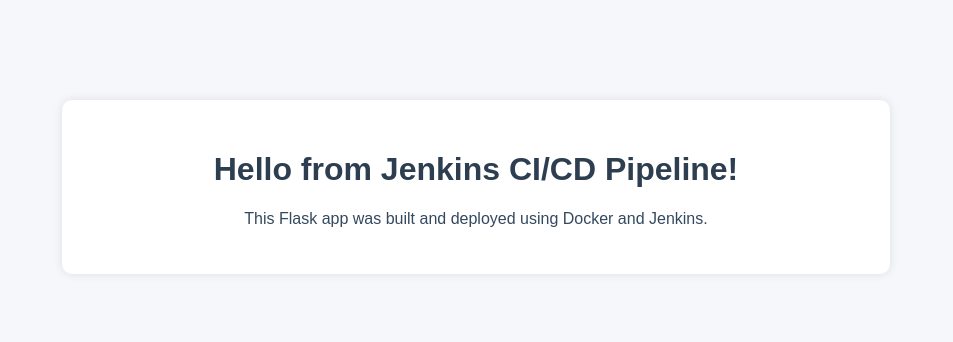
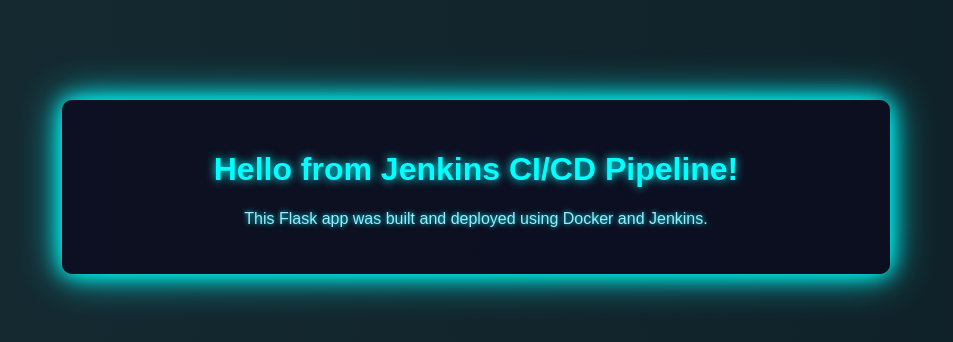
Before and after one commit to kumarnihar67/Elevatelabs-Internship-Day-2, a Flask app: page / in a window 1280 px wide. Shown: the top 342 px of the page, without its empty margins (164-1117 px from the left). Run offline with Flask 3, Linux system fonts and the light colour scheme.

Commit message:
Update style.css

```diff
--- a/templates/static/style.css
+++ b/templates/static/style.css
@@ -1,26 +1,44 @@
 body {
     font-family: Arial, sans-serif;
-    background-color: #f5f7fa;
     margin: 0;
     padding: 0;
+    background: linear-gradient(270deg, #0f2027, #203a43, #2c5364, #0f2027);
+    background-size: 800% 800%;
+    animation: sciFiGradient 15s ease infinite;
+    color: #c0cde9; /* softer text color for sci-fi */
+}
+
+@keyframes sciFiGradient {
+    0% {
+        background-position: 0% 50%;
+    }
+    50% {
+        background-position: 100% 50%;
+    }
+    100% {
+        background-position: 0% 50%;
+    }
 }
 
 .container {
     text-align: center;
     margin-top: 100px;
     padding: 30px;
-    background-color: #fff;
+    background-color: rgba(10, 10, 30, 0.8);
     border-radius: 10px;
     width: 60%;
     margin-left: auto;
     margin-right: auto;
-    box-shadow: 0 0 10px rgba(0, 0, 0, 0.1);
+    box-shadow: 0 0 20px #00ffff, 0 0 40px #00ffff;
+    color: #00ffff;
 }
 
 h1 {
-    color: #2c3e50;
+    color: #00ffff;
+    text-shadow: 0 0 10px #00ffff;
 }
 
 p {
-    color: #34495e;
+    color: #a0e7ff;
+    text-shadow: 0 0 5px #00ffff;
 }
```
